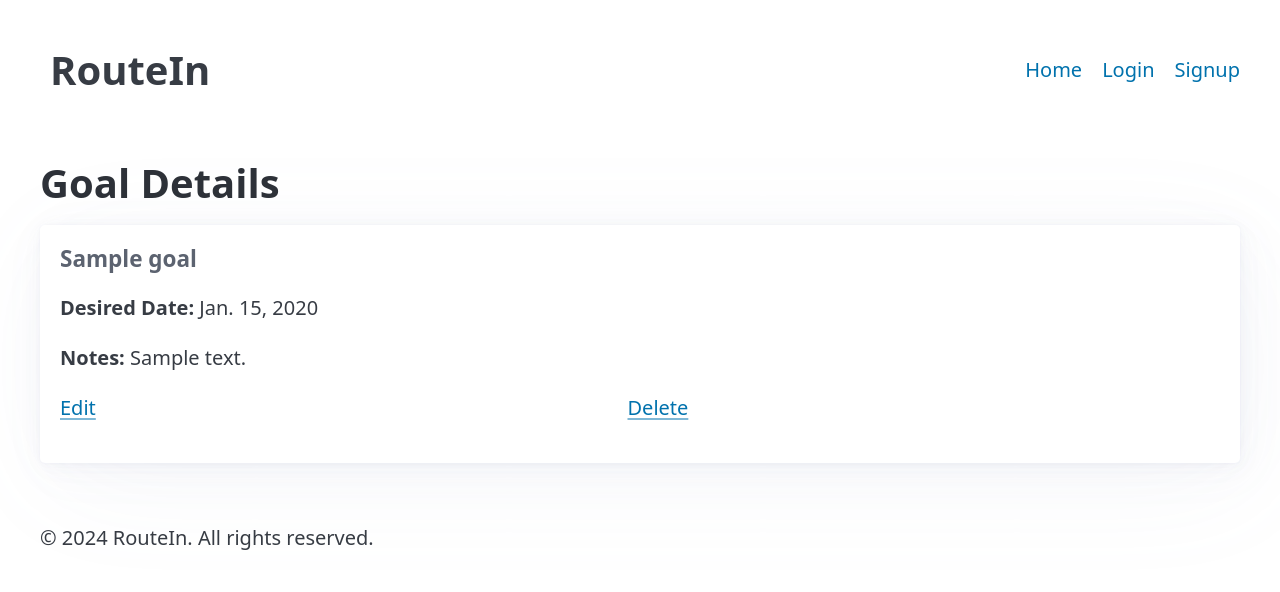
After one commit to Abd0uk/RouteIn, a Django app: page /goals/ in a window 1280 px wide. The commit adds this page. Shown: the top 592 px of the page. Run offline with Django 5.2, Linux system fonts and the light colour scheme; tables that the repository leaves empty hold one stand-in row (values such as "Sample post"); some libraries are stand-ins or nearby versions.

Commit message:
completed goals model with CRUD

```diff
--- a/routein_project/core/templates/base.html
+++ b/routein_project/core/templates/base.html
@@ -18,6 +18,7 @@
       src="https://kit.fontawesome.com/de3a2b8496.js"
       crossorigin="anonymous"
     ></script>
+
     <title>{% block title %}RouteIn{% endblock %}</title>
   </head>
 
@@ -37,7 +38,7 @@
               <summary>Dashboard</summary>
               <ul dir="rtl">
                 <li><a href="#">Dashboard</a></li>
-                <li><a href="#">Goals</a></li>
+                <li><a href="{% url 'goals:list_goals'%}">Goals</a></li>
                 <li><a href="#">Routines</a></li>
               </ul>
             </details>
--- /dev/null
+++ b/routein_project/goals/templates/goals_list.html
@@ -0,0 +1,41 @@
+{% extends "base.html" %} {% block content %}
+<div class="container">
+  {% if user.is_authenticated %}
+  <div class="alert alert-success" role="alert">
+    Hello, {{ user.username }}!
+  </div>
+  {% endif %}
+
+  <h1>Goal Details</h1>
+
+  <div class="row">
+    {% for goal in object_list %}
+    <article>
+      <div class="col-md-6">
+        <div class="card mb-3">
+          <div class="card-body">
+            <h5 class="card-title">{{ goal.title }}</h5>
+            <p class="card-text">
+              <strong>Desired Date:</strong> {{ goal.desired_date }}
+            </p>
+            <p class="card-text"><strong>Notes:</strong> {{ goal.notes }}</p>
+            <div class="btn-group" role="group" aria-label="Goal Actions">
+              <a
+                href="{% url 'goals:update_goal' goal.pk %}"
+                class="btn btn-primary"
+                >Edit</a
+              >
+              <a
+                href="{% url 'goals:delete_goal' goal.pk %}"
+                class="btn btn-danger"
+                >Delete</a
+              >
+            </div>
+          </div>
+        </div>
+      </div>
+    </article>
+    {% endfor %}
+  </div>
+</div>
+{% endblock %}
--- a/routein_project/goals/urls.py
+++ b/routein_project/goals/urls.py
@@ -4,10 +4,10 @@ from . import views
 app_name = 'goals'
 
 urlpatterns = [
-    # path('', views.GoalsListView.as_view(), name='list_goals'), List all
-    path('create', views.GoalsCreateView.as_view(), name='create_goal'), # create
-    # path('create', views.GoalsCreateView.as_view(), name='create_goal'), # list 1
-    # path('create', views.GoalsCreateView.as_view(), name='create_goal'), # update
-    # path('create', views.GoalsCreateView.as_view(), name='create_goal'), # delete
+    path('', views.GoalsListView.as_view(), name='list_goals'), #List all
+    path('create/', views.GoalsCreateView.as_view(), name='create_goal'), # create
+    path('<int:pk>/', views.GoalsDetailView.as_view(), name='goal_detail'), # list 1
+    path('<int:pk>/update', views.GoalsUpdateView.as_view(), name='update_goal'), # update
+    path('<int:pk>/delete', views.GoalsDeleteView.as_view(), name='delete_goal'), # delete
 
 ]
--- a/routein_project/goals/views.py
+++ b/routein_project/goals/views.py
@@ -1,9 +1,45 @@
+from django.urls import reverse_lazy
 from django.shortcuts import render
 from django.views.generic import CreateView, ListView, DetailView, UpdateView, DeleteView
 from .models import Goals
+from .forms import GoalsForm
 # Create your views here.
 
 class GoalsCreateView(CreateView):
     model = Goals
-    fields = '__all__'
-    template_name = 'goals.html'
+    template_name = 'goals_form.html'
+    form_class = GoalsForm
+    # context_object_name = 'goal'
+    success_url = reverse_lazy('goals:goal_detail')
+
+    def form_valid(self, form):
+        # Save the form instance along with the user who submitted it
+        form.instance.user = self.request.user
+        return super().form_valid(form)
+
+    def get_success_url(self):
+        return reverse_lazy('goals:goal_detail', kwargs={'pk': self.object.pk})
+
+
+class GoalsDetailView(DetailView):
+    model = Goals
+    template_name = 'goal_detail.html'
+
+
+class GoalsListView(ListView):
+    model = Goals
+    template_name = "goals_list.html"
+
+class GoalsUpdateView(UpdateView):
+    model = Goals
+    form_class = GoalsForm
+    template_name = 'goal_update.html'
+    success_url = reverse_lazy('goals:goal_detail')
+
+    def get_success_url(self):
+        return reverse_lazy('goals:goal_detail', kwargs={'pk': self.object.pk})
+
+class GoalsDeleteView(DeleteView):
+    model = Goals
+    template_name = 'goal_confirm_delete.html'
+    success_url = reverse_lazy('goals:list_goals')
--- /dev/null
+++ b/routein_project/requirements.txt
@@ -0,0 +1,4 @@
+asgiref==3.7.2
+Django==5.0.3
+sqlparse==0.4.4
+typing_extensions==4.10.0
```
Also changed, not shown: routein_project/goals/forms.py (added, +11 -0 lines), routein_project/goals/templates/goal_confirm_delete.html (added, +15 -0 lines), routein_project/goals/templates/goal_detail.html (added, +23 -0 lines), routein_project/goals/templates/goal_update.html (added, +17 -0 lines), routein_project/goals/templates/goals_form.html (renamed from routein_project/goals/templates/goals.html, +4 -3 lines).
